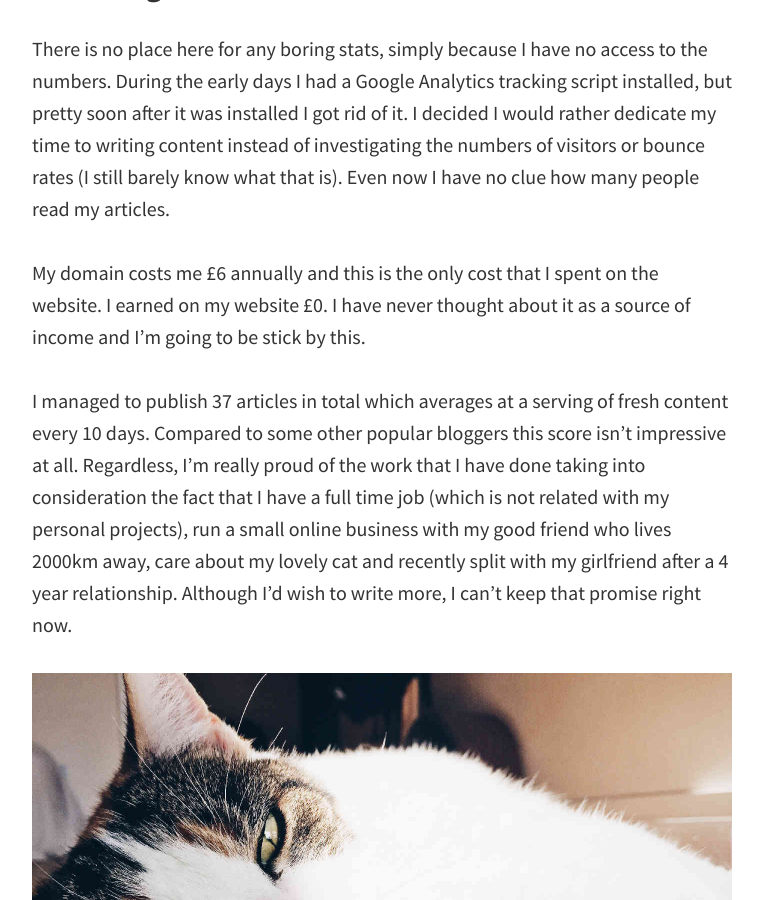
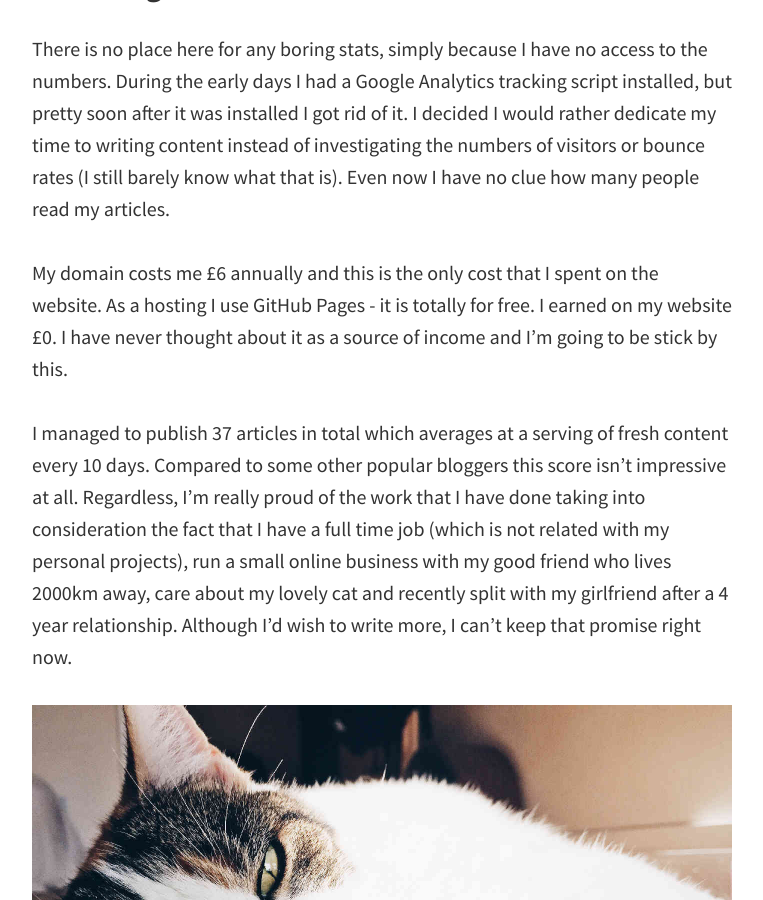
Before and after one commit to kimruddock/pawelgrzybek.github.io, a Jekyll site: the page built from _posts/2016-03-11-my-first-year-of-blogging.md, in a window 1280 px wide and 900 px high, scrolled down 559 px. Shown: the whole window, without its empty margins (258-1021 px from the left). Built offline with Jekyll 4.4.1, drawn with Linux system fonts in a browser that asks for light colours; comment, search, counter and statistics services are not loaded.

Commit message:
Quick add to new article: My first year of blogging

```diff
--- a/_posts/2016-03-11-my-first-year-of-blogging.md
+++ b/_posts/2016-03-11-my-first-year-of-blogging.md
@@ -10,7 +10,7 @@ A web developer's learning curve is endless and the main source of information a
 
 There is no place here for any boring stats, simply because I have no access to the numbers. During the early days I had a Google Analytics tracking script installed, but pretty soon after it was installed I got rid of it. I decided I would rather dedicate my time to writing content instead of investigating the numbers of visitors or bounce rates (I still barely know what that is). Even now I have no clue how many people read my articles.
 
-My domain costs me £6 annually and this is the only cost that I spent on the website. I earned on my website £0. I have never thought about it as a source of income and I'm going to be stick by this.
+My domain costs me £6 annually and this is the only cost that I spent on the website. As a hosting I use GitHub Pages - it is totally for free. I earned on my website £0. I have never thought about it as a source of income and I'm going to be stick by this.
 
 I managed to publish 37 articles in total which averages at a serving of fresh content every 10 days. Compared to some other popular bloggers this score isn't impressive at all. Regardless, I'm really proud of the work that I have done taking into consideration the fact that I have a full time job (which is not related with my personal projects), run a small online business with my good friend who lives 2000km away, care about my lovely cat and recently split with my girlfriend after a 4 year relationship. Although I'd wish to write more, I can't keep that promise right now.
 
```
